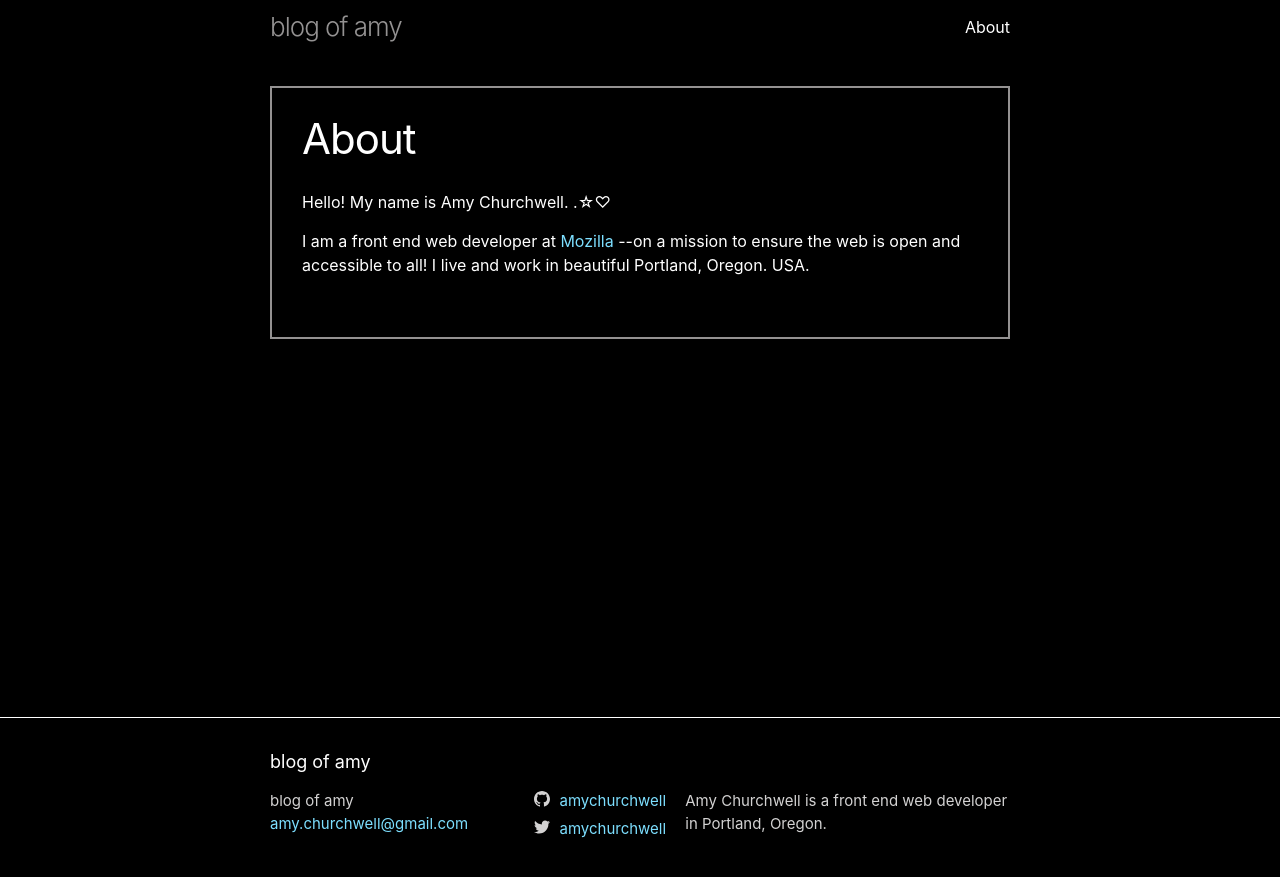
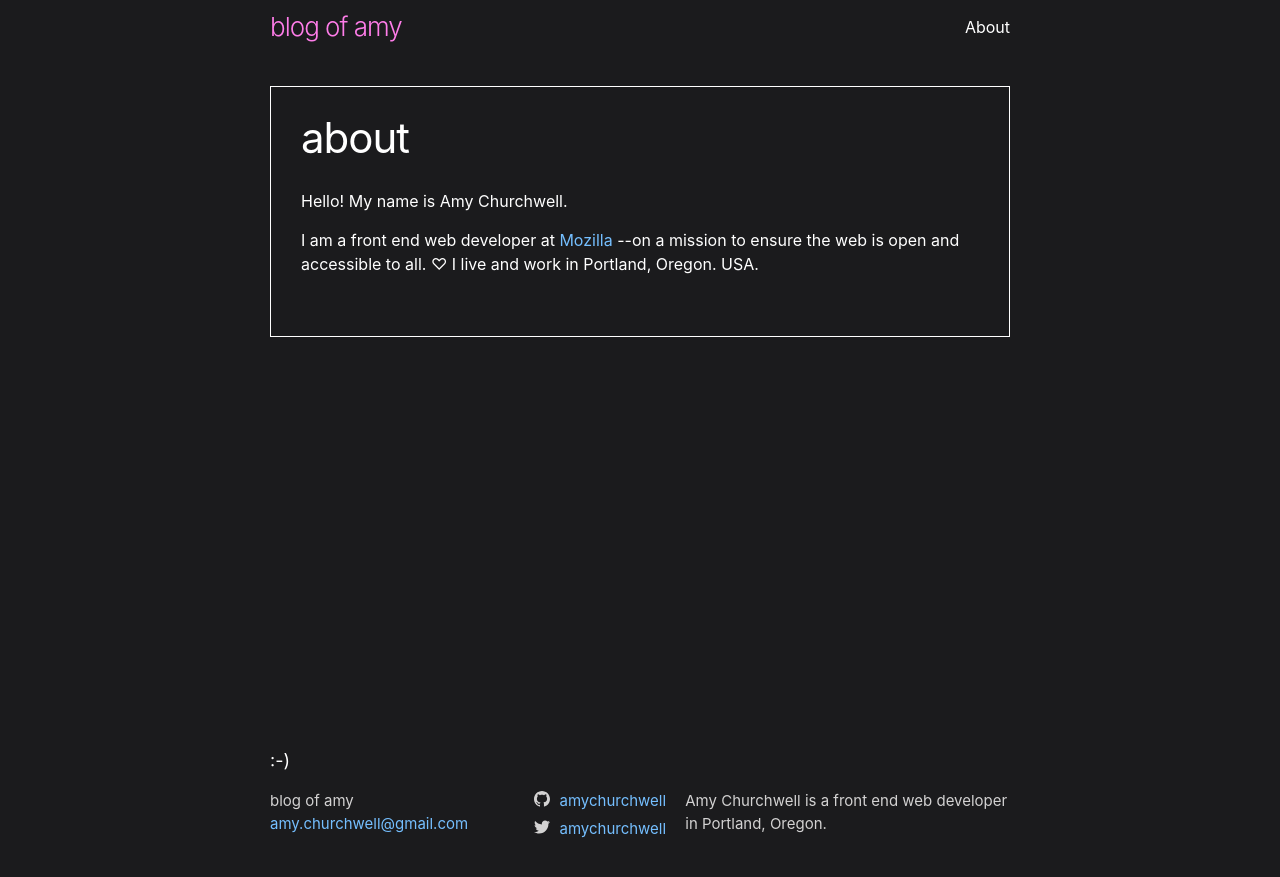
Before and after one commit to fu4303/portfolio-amychurchwell, a Jekyll site: the page built from about.md, in a window 1280 px wide. Shown: the top 877 px of the page. Built offline with Jekyll 4.4.1, drawn with Linux system fonts in a browser that asks for light colours.

Commit message:
styles and rough draft of mozlando post

```diff
--- a/_includes/footer.html
+++ b/_includes/footer.html
@@ -3,7 +3,7 @@
 
   <div class="wrapper">
 
-    <h2 class="footer-heading">{{ site.title | escape }}</h2>
+    <h2 class="footer-heading">:-)</h2>
 
     <div class="footer-col-wrapper">
       <div class="footer-col footer-col-1">
--- a/_layouts/post.html
+++ b/_layouts/post.html
@@ -22,6 +22,9 @@ layout: default
   </header>
 
   <div class="post-content e-content" itemprop="articleBody">
+    {%- if page.image -%}
+    <img src="{{ page.image }}" alt="test" class="post-image">
+    {%- endif -%}
     {{ content }}
     <small>/amy</small>
   </div>
--- a/_sass/minima/_base.scss
+++ b/_sass/minima/_base.scss
@@ -111,8 +111,7 @@ a {
   }
 
   &:hover {
-    color: $text-color;
-    text-decoration: underline;
+    color: $secondary-brand-color;
   }
 
   .social-media-list &:hover {
@@ -151,8 +150,7 @@ code {
   @include relative-font-size(0.9375);
   border: 1px solid $grey-color-light;
   border-radius: 3px;
-  background-color: #eef;
-  color: #000;
+  color: $grey-color-light;
 }
 
 code {
--- a/_sass/minima/_layout.scss
+++ b/_sass/minima/_layout.scss
@@ -18,7 +18,7 @@
 
   &,
   &:visited {
-    color: $grey-color-dark;
+    color: $secondary-brand-color;
   }
 }
 
@@ -37,6 +37,10 @@
   .page-link {
     color: $text-color;
     line-height: $base-line-height;
+
+    &:hover {
+      color: $secondary-brand-color;
+    }
 
     // Gaps between nav items, but not on the last one
     &:not(:last-child) {
@@ -103,7 +107,6 @@
  * Site footer
  */
 .site-footer {
-  border-top: 1px solid $grey-color-light;
   padding: $spacing-unit 0;
 }
 
@@ -186,7 +189,7 @@
 }
 
 .container {
-  border: 2px solid $grey-color-dark;
+  border: 1px solid $grey-color-light;
   padding: $spacing-unit;
   @include media-query($on-palm){
     border: none;
@@ -215,6 +218,9 @@
   display: block;
   text-transform: lowercase;
   @include relative-font-size(1.5);
+  &:hover {
+    text-decoration: underline;
+  }
 }
 
 
@@ -227,6 +233,7 @@
 }
 
 .post-title {
+  text-transform: lowercase;
   @include relative-font-size(2.625);
   letter-spacing: -1px;
   line-height: 1;
--- a/_sass/styles.scss
+++ b/_sass/styles.scss
@@ -11,12 +11,13 @@ $base-line-height: 1.5 !default;
 $spacing-unit:     30px !default;
 
 $text-color:       #fff !default;
-$background-color: #000 !default;
-$brand-color:      #7ddfff !default;
+$background-color: #1b1b1d !default;
+$brand-color:      #75bfff !default;
+$secondary-brand-color: #ff7de9 !default;
 
 $grey-color:       #d3d2d2 !default;
 $grey-color-light: lighten($grey-color, 40%) !default;
-$grey-color-dark:  darken($grey-color, 25%) !default;
+$grey-color-dark:  darken($grey-color, 70%) !default;
 
 $table-text-align: left !default;
 
--- a/about.md
+++ b/about.md
@@ -4,8 +4,8 @@ title: About
 permalink: /about/
 ---
 
-Hello! My name is Amy Churchwell. .☆♡
-<p>I am a front end web developer at <a href="https://mozilla.org">Mozilla</a> --on a mission to ensure the web is open and accessible to all! I live and work in beautiful Portland, Oregon. USA.</p>
+Hello! My name is Amy Churchwell.
+<p>I am a front end web developer at <a href="https://mozilla.org">Mozilla</a> --on a mission to ensure the web is open and accessible to all. ♡ I live and work in Portland, Oregon. USA.</p>
 
 <!-- This is the base Jekyll theme. You can find out more info about customizing your Jekyll theme, as well as basic Jekyll usage documentation at [jekyllrb.com](https://jekyllrb.com/)
 
```
Also changed, not shown: _posts/2018-10-18-hacktoberfest.md (deleted, +0 -8 lines), _posts/2018-12-08-mozlando2018.markdown (added, +16 -0 lines), _posts/2018-12-8-mozlando2018.md (deleted, +0 -8 lines), README.md.
